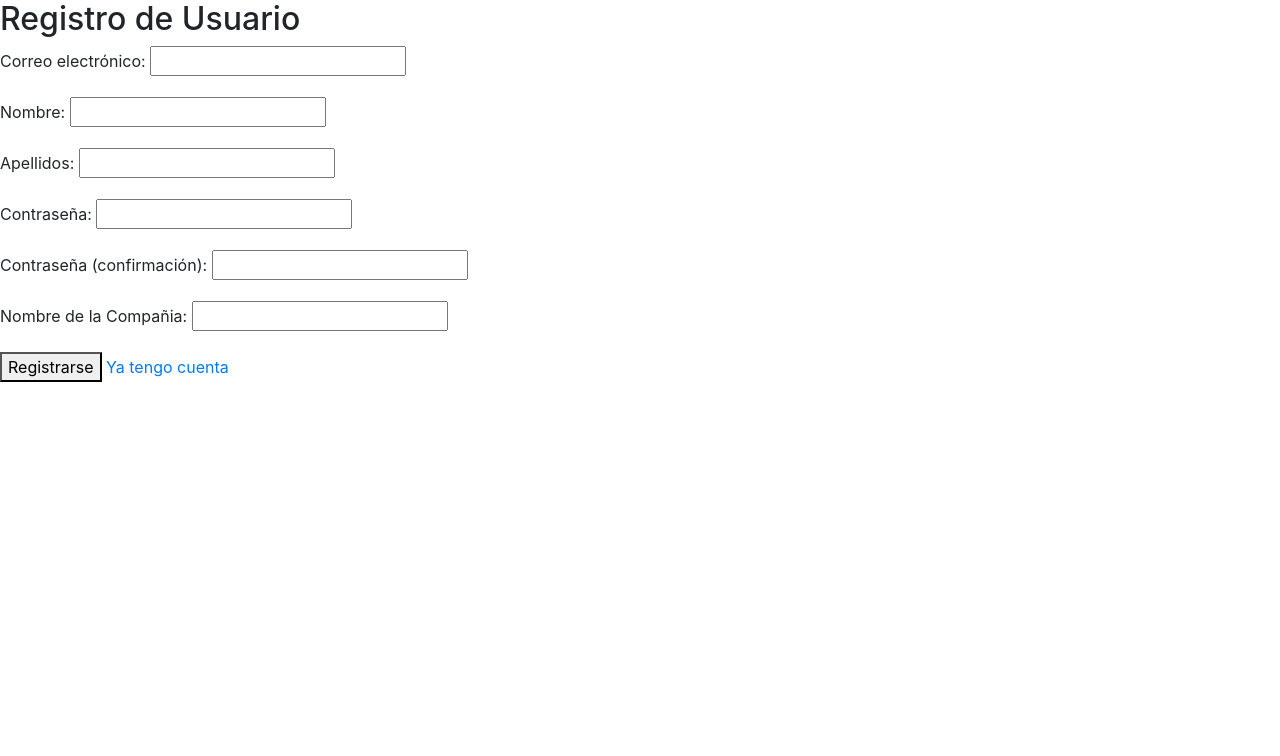
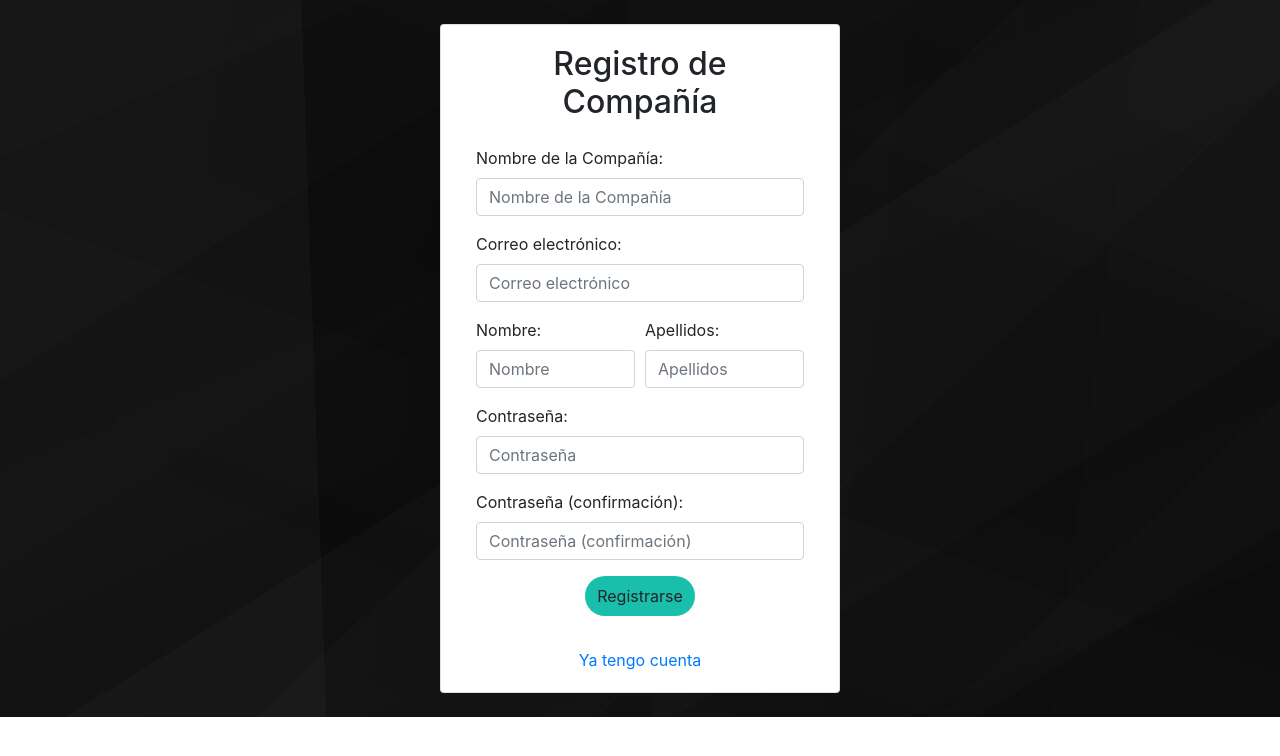
Before and after one commit to LuisReyes98/estimator, a Django app: page /users/signup/ in a window 1280 px wide. Shown: the top 756 px of the page. Run offline with Django 3.2, Linux system fonts and the light colour scheme; some libraries are stand-ins or nearby versions.

Commit message:
estilos del login y signup

```diff
--- a/estimator/templates/users/login.html
+++ b/estimator/templates/users/login.html
@@ -35,15 +35,13 @@
 
                                 <div class="form-group" >
                                     {{ form.username.label_tag }}
-                                    {% render_field form.username placeholder=form.username.label class+="app__input form-control"  type="email" %}
+                                    {% render_field form.username placeholder=form.username.label class+="app__input form-control" type="email" %}
                                     {% for error in form.username.errors %}
                                         <li>{{ error }}</li>
                                     {% endfor %}
-
                                 </div>
                                 <div  class="form-group">
                                     {{ form.password.label_tag }}
-
                                     {% render_field form.password placeholder=form.password.label class+="app__input form-control" %}
                                     {% for error in form.password.errors %}
                                         <li>{{ error }}</li>
@@ -55,7 +53,7 @@
                             </form>
                         </div>
                     </div>
-                    <div class="row dummy_red">
+                    <div class="row">
                         <div class="col-12 text-center">
                             <a class="app__link" href="{% url 'users:signup' %}">Registrarse</a>
                         </div>
--- a/estimator/templates/users/signup.html
+++ b/estimator/templates/users/signup.html
@@ -3,14 +3,97 @@
 {% load widget_tweaks %}
 
 {% block content %}
-<h2>Registro de Usuario</h2>
-<form  method="POST" action="{% url "users:signup" %}" >
-    {% csrf_token %}
+<div class="bg__black_gradient d-flex justify-content-center align-items-center">
+    <div class="card m-4" style="width: 25rem;">
+        <div class="card-body">
+            <div class="container-fluid">
+                <div class="row">
+                    <div class="col-12 m-auto">
+                        <h2 class="text-center">
+                            Registro de Compañía
+                        </h2>
+                    </div>
+                </div>
+                <div class="row pb-3">
+                    <div class="col pl-1 pr-1">
+                        {% if form.non_field_errors %}
+                            {% for error in form.non_field_errors %}
 
-    {{ form.as_p }}
-    <button type="submit" >Registrarse</button>
-    <a href="{% url 'users:login' %}"> Ya tengo cuenta </a>
-</form>
+                                <p class="text-danger">
+                                    {{ error }}
+                                </p>
+
+                            {% endfor %}
+                        {% endif %}
+                    </div>
+                </div>
+                <div class="row pb-3">
+                    <div class="col-12 m-auto">
+                        <form  method="POST" action="{% url "users:signup" %}" >
+
+                            {% csrf_token %}
+
+                            <div class="form-group">
+                                {{ form.company_name.label_tag }}
+                                {% render_field form.company_name placeholder=form.company_name.label class+="app__input form-control" type="email" %}
+                                {% for error in form.company_name.errors %}
+                                    <li>{{ error }}</li>
+                                {% endfor %}
+                            </div>
+                            <div class="form-group">
+                                {{ form.email.label_tag }}
+                                {% render_field form.email placeholder=form.email.label class+="app__input form-control" type="email" %}
+                                {% for error in form.email.errors %}
+                                    <li>{{ error }}</li>
+                                {% endfor %}
+                            </div>
+                            <div class="form-row">
+                                <div class="form-group col-md-6 col-sm-12">
+                                    {{ form.first_name.label_tag }}
+                                    {% render_field form.first_name placeholder=form.first_name.label class+="app__input form-control" type="email" %}
+                                    {% for error in form.first_name.errors %}
+                                        <li>{{ error }}</li>
+                                    {% endfor %}
+                                </div>
+                                <div class="form-group col-md-6 col-sm-12">
+                                    {{ form.last_name.label_tag }}
+                                    {% render_field form.last_name placeholder=form.last_name.label class+="app__input form-control" type="email" %}
+                                    {% for error in form.last_name.errors %}
+                                        <li>{{ error }}</li>
+                                    {% endfor %}
+                                </div>
+                            </div>
+                            <div class="form-row">
+                                <div class="form-group col-md-12 col-sm-12">
+                                    {{ form.password.label_tag }}
+                                    {% render_field form.password placeholder=form.password.label class+="app__input form-control" %}
+                                    {% for error in form.password.errors %}
+                                        <li>{{ error }}</li>
+                                    {% endfor %}
+                                </div>
+                                <div class="form-group col-md-12 col-sm-12">
+                                    {{ form.password_confirmation.label_tag }}
+                                    {% render_field form.password_confirmation placeholder=form.password_confirmation.label class+="app__input form-control" %}
+                                    {% for error in form.password_confirmation.errors %}
+                                        <li>{{ error }}</li>
+                                    {% endfor %}
+                                </div>
+                            </div>
+                            <div class="form-group text-center">
+                                <button class="btn rounded-pill app__button button--cyan" type="submit" >Registrarse</button>
+                            </div>
+                        </form>
+                    </div>
+                </div>
+                <div class="row">
+                    <div class="col-12 text-center">
+                        <a class="app__link" href="{% url 'users:login' %}"> Ya tengo cuenta </a>
+                    </div>
+                </div>
+            </div>
+        </div>
+    </div>
+</div>
 
 
 {% endblock content %}
--- a/estimator/users/forms.py
+++ b/estimator/users/forms.py
@@ -14,7 +14,7 @@ class CreateCompanyForm(forms.ModelForm):
         required=True,
     )
     company_name = forms.CharField(
-        label="Nombre de la Compañia",
+        label="Nombre de la Compañía",
         max_length=90,
         widget=forms.TextInput(),
         required=True,
```
